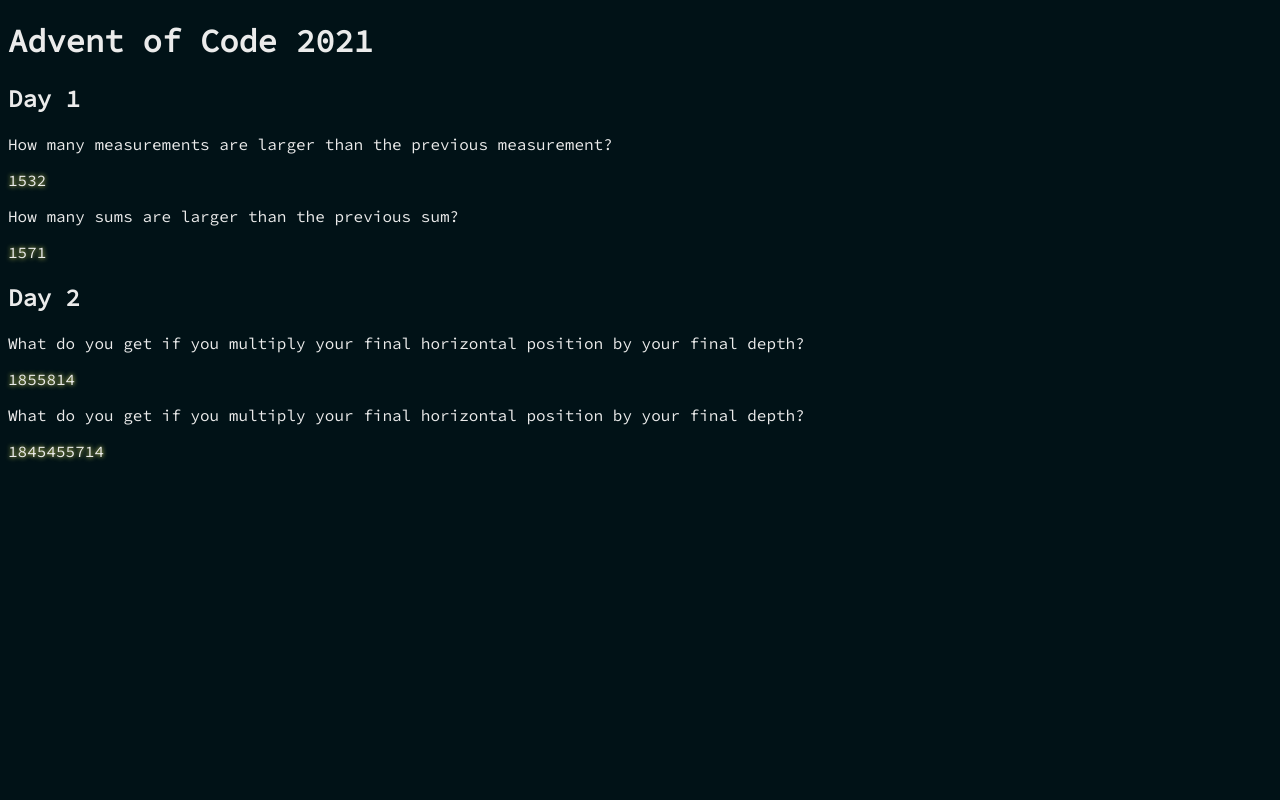
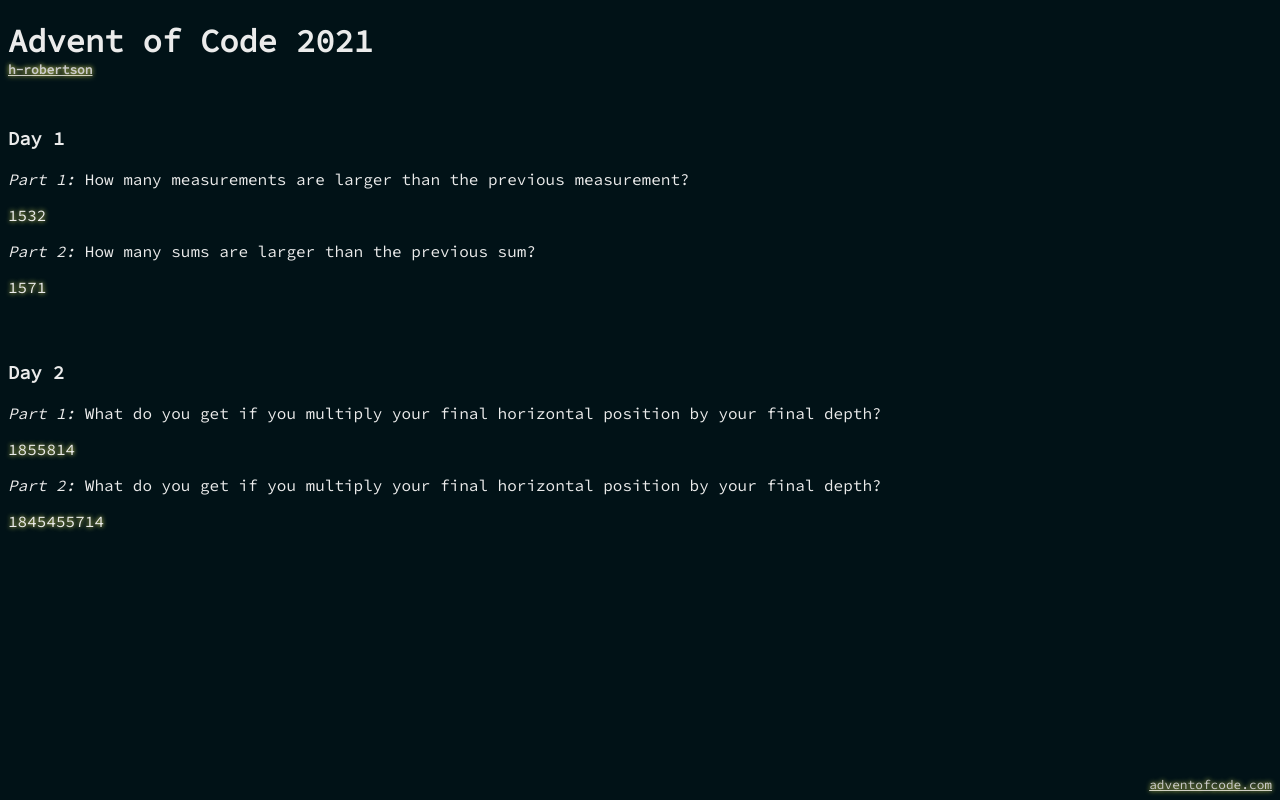
Before and after one commit to h-robertson/adventofcode, a plain HTML site: page index.html in a window 1280 px wide. Drawn offline with nearby package versions, Linux system fonts and the light colour scheme.

Commit message:
format page

```diff
--- a/index.html
+++ b/index.html
@@ -24,30 +24,58 @@
         .answer {
             text-shadow: 0 0 5px #ffff66;
         }
+
+        footer {
+            position: fixed;
+            right: 8px;
+            bottom: 8px;
+            width: 100%;
+            text-align: right;
+            font-size: 0.8rem;
+        }
+
+        h1 {
+            margin-bottom: 0;
+        }
+
+        h2 {
+            margin: 0 0 50px;
+        }
+
+        a {
+            color: #cccccc;
+            text-shadow: 0 0 5px #ffff66;
+        }
+
+        .day {
+            margin: 0 0 8vh;
+        }
     </style>
     <h1>Advent of Code 2021</h1>
+    <h2 style="font-size: 0.8rem"><a href="https://github.com/h-robertson">h-robertson</a></h2>
     <div id="result">
-        <div id="day1">
-            <h2 class="day1">Day 1</h2>
+        <div class="day" id="day1">
+            <h3>Day 1</h3>
             <div id="1-p1">
-                <p>How many measurements are larger than the previous measurement?</p>
+                <p><em>Part 1: </em>How many measurements are larger than the previous measurement?</p>
             </div>
             <div id="1-p2">
-                <p>How many sums are larger than the previous sum?</p>
+                <p><em>Part 2: </em>How many sums are larger than the previous sum?</p>
             </div>
         </div>
-        <div id="day2">
-            <h2 class="day2">Day 2</h2>
+        <div class="day" id="day2">
+            <h3>Day 2</h3>
             <div id="2-p1">
-                <p>What do you get if you multiply your final horizontal position by your final depth?</p>
+                <p><em>Part 1: </em>What do you get if you multiply your final horizontal position by your final depth?</p>
             </div>
             <div id="2-p2">
-                <p>What do you get if you multiply your final horizontal position by your final depth?</p>
+                <p><em>Part 2: </em>What do you get if you multiply your final horizontal position by your final depth?</p>
             </div>
         </div>
     </div>
     <script src="day1/index.js"></script>
     <script src="day2/index.js"></script>
+    <footer><a target="_blank" href="https://adventofcode.com/">adventofcode.com</a></footer>
 </body>
 
 </html>
```
